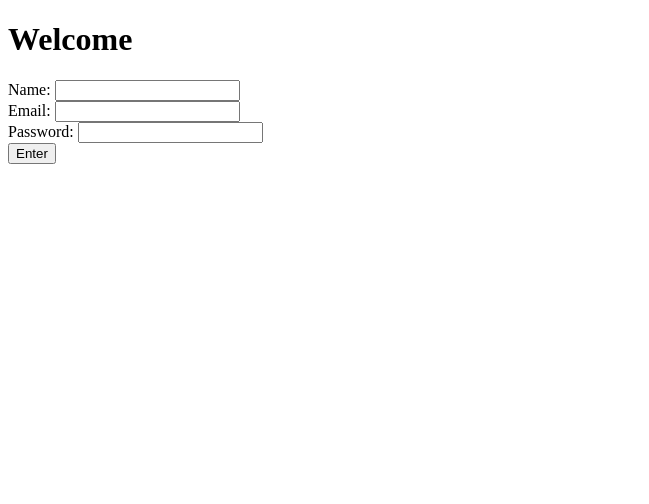
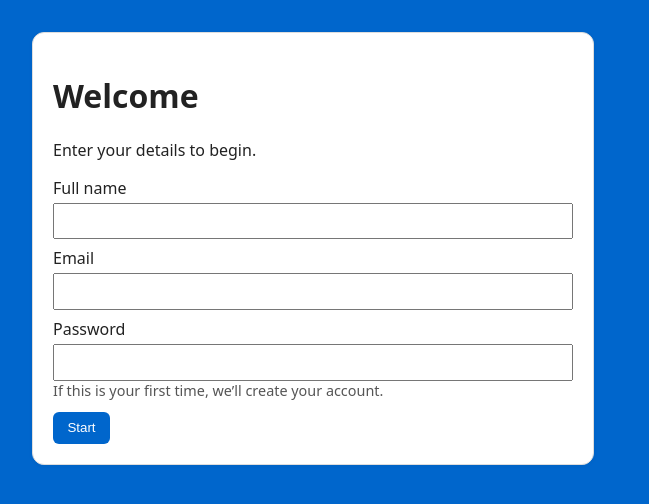
Before and after one commit to GemmaYiQiZhou/PL-hw3, a PHP site: template web/src/view/welcome.php in a window 1280 px wide. Shown: the top 504 px of the page, without its empty margins (0-649 px from the left). Run offline with PHP 8.4, Linux system fonts and the light colour scheme; the template is opened without the code that fills it, so the values that code supplies are empty.

Commit message:
did welcome view

```diff
--- a/web/src/view/welcome.php
+++ b/web/src/view/welcome.php
@@ -5,17 +5,27 @@
     <meta charset="utf-8">
     <title>Welcome Page</title>
     <meta name="viewport" content="width=device-width, initial-scale=1">
-    <link rel="stylesheet" href="../style/style.css">
+    <link rel="stylesheet" href="style/style.css">
 </head>
 
 <body>
-    <h1>Welcome</h1>
-    <form method="post" action="index.php?command=auth">
-        <label>Name: <input name="name" required></label><br>
-        <label>Email: <input type="email" name="email" required></label><br>
-        <label>Password: <input type="password" name="password" required></label><br>
-        <button type="submit">Enter</button>
-    </form>
+    <div class="card">
+        <h1>Welcome</h1>
+        <p>Enter your details to begin.</p>
+        <form method="post" action="?command=login">
+            <label for="fullname">Full name</label>
+            <input id="fullname" name="fullname" type="text" required />
+
+            <label for="email">Email</label>
+            <input id="email" name="email" type="email" required />
+
+            <label for="password">Password</label>
+            <input id="password" name="password" type="password" required />
+            <div class="hint">If this is your first time, we’ll create your account.</div>
+            <button type="submit" class="btn btn-primary">Start</button>
+        </form>
+    </div>
+
 </body>
 
 </html>
--- /dev/null
+++ b/web/www/style/style.css
@@ -0,0 +1,63 @@
+body {
+  font-family: system-ui, Arial, sans-serif;
+  margin: 2rem;
+  background: #0066cc;
+  color: #222;
+}
+
+.card {
+  max-width: 520px;
+  padding: 1.25rem;
+  border: 1px solid #ddd;
+  border-radius: 12px;
+  background: white;
+  box-shadow: 0 1px 4px rgba(0,0,0,0.05);
+}
+
+label {
+  display: block;
+  margin: .5rem 0 .25rem;
+}
+
+input {
+  width: 100%;
+  padding: .55rem;
+  box-sizing: border-box;
+}
+
+button {
+  margin-top: .75rem;
+  padding: .55rem .9rem;
+  border: none;
+  background-color: #0066cc;
+  color: white;
+  border-radius: 6px;
+  cursor: pointer;
+}
+
+button:hover {
+  background-color: #004f9e;
+}
+
+.err {
+  color: #b00020;
+  margin: .5rem 0;
+}
+
+.hint {
+  color: #555;
+  font-size: .9rem;
+}
+
+.big {
+  font-size: 3rem;
+  letter-spacing: .3rem;
+}
+
+.pill {
+  display: inline-block;
+  padding: .2rem .6rem;
+  border-radius: 999px;
+  border: 1px solid #aaa;
+  margin: .2rem;
+}
```
Also changed, not shown: web/www/db-test.php (deleted, +0 -29 lines), web/src/style/style.css (deleted).
